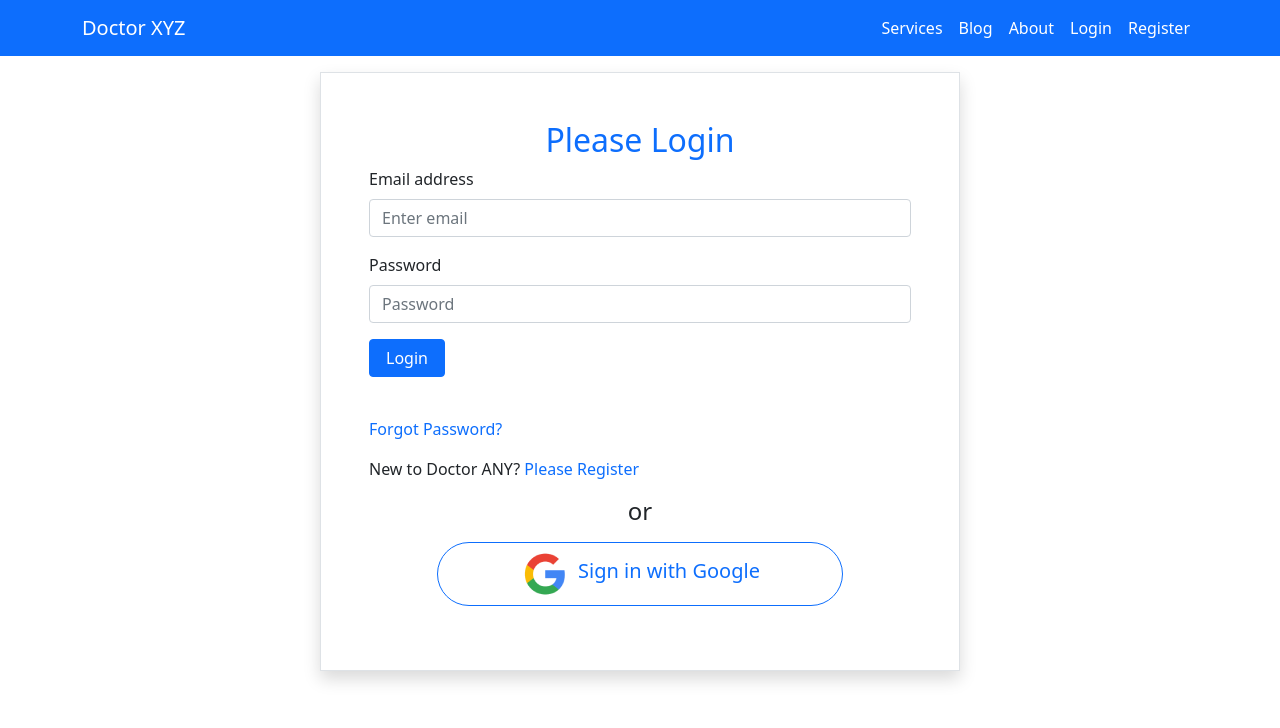
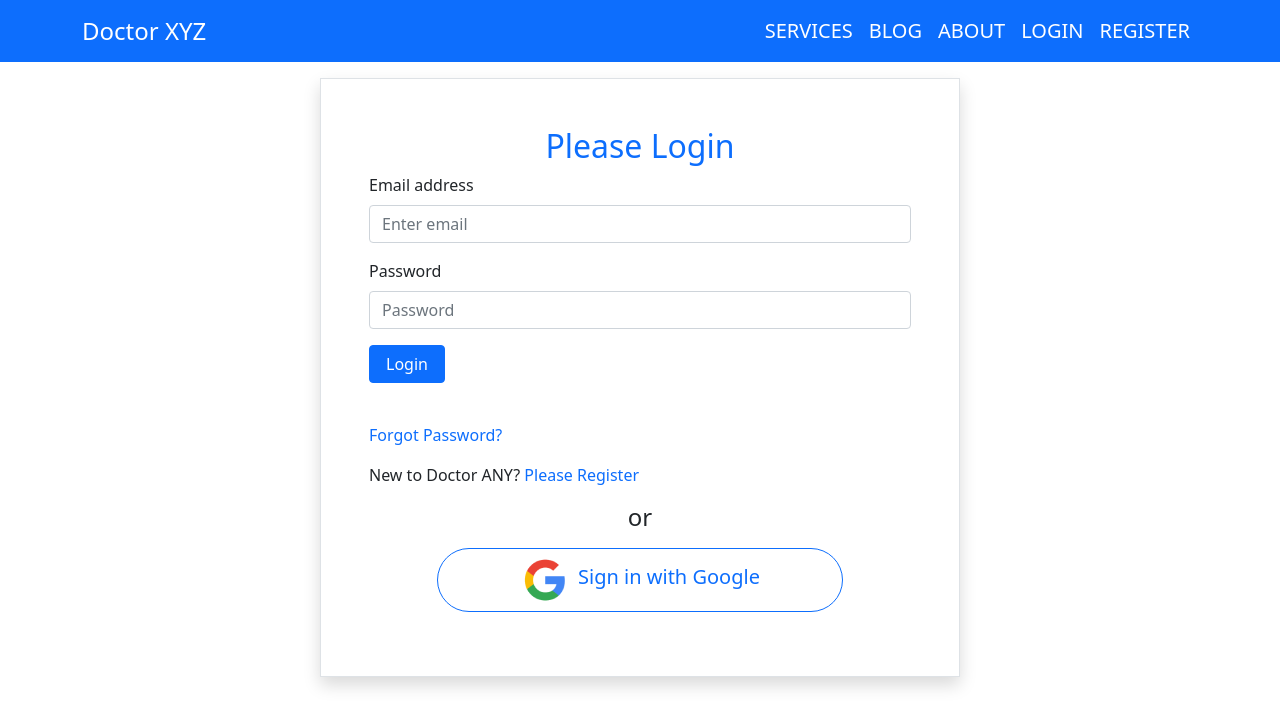
Before and after one commit to MDNURAAZAM/doctor-xyz, a React (Create React App) app: page /login in a window 1280 px wide. Shown: the top 728 px of the page. Built offline with nearby package versions, Linux system fonts and the light colour scheme; no server answers; the HTML template or start-up script is replaced by a standard one.

Commit message:
Modified some changes

```diff
--- a/src/CheckOut/CheckOut.js
+++ b/src/CheckOut/CheckOut.js
@@ -5,7 +5,7 @@ import { ServicesContext } from "../App";
 const CheckOut = () => {
   const { productId } = useParams();
   const services = useContext(ServicesContext);
-  const selectedProduct = services.find((service) => productId == service.id);
+  const selectedProduct = services?.find((service) => productId == service.id);
   const { name, price, description } = selectedProduct;
   const navigate = useNavigate();
   const handleCheckout = () => {
--- a/src/HomePage/Header/Header.js
+++ b/src/HomePage/Header/Header.js
@@ -17,40 +17,40 @@ const Header = () => {
     <div>
       <Navbar collapseOnSelect expand="lg" bg="primary" variant="dark">
         <Container>
-          <Navbar.Brand as={Link} to="/home">
+          <Navbar.Brand as={Link} to="/home" className="fs-4">
             Doctor XYZ
           </Navbar.Brand>
           <Navbar.Toggle aria-controls="responsive-navbar-nav" />
           <Navbar.Collapse id="responsive-navbar-nav">
             <Nav className="ms-auto">
-              <Nav.Link as={Link} to="/services" className="text-white">
-                Services
+              <Nav.Link as={Link} to="/services" className="text-white  fs-5">
+                SERVICES
               </Nav.Link>
-              <Nav.Link as={Link} to="/blog" className="text-white">
-                Blog
+              <Nav.Link as={Link} to="/blog" className="text-white fs-5">
+                BLOG
               </Nav.Link>
-              <Nav.Link as={Link} to="/about" className="text-white">
-                About
+              <Nav.Link as={Link} to="/about" className="text-white fs-5">
+                ABOUT
               </Nav.Link>
               {user ? (
                 <button
-                  className="btn btn-link text-white text-decoration-none"
+                  className="btn btn-link text-white text-decoration-none fs-5"
                   onClick={handleSignOut}
                 >
-                  Sign out
+                  SIGN OUT
                 </button>
               ) : (
                 <>
-                  <Nav.Link as={Link} to="/login" className="text-white">
-                    Login
+                  <Nav.Link as={Link} to="/login" className="text-white fs-5">
+                    LOGIN
                   </Nav.Link>
                   <Nav.Link
                     eventKey={2}
                     as={Link}
                     to="/register"
-                    className="text-white"
+                    className="text-white fs-5"
                   >
-                    Register
+                    REGISTER
                   </Nav.Link>
                 </>
               )}
--- /dev/null
+++ b/src/Loading/Loading.js
@@ -0,0 +1,15 @@
+import React from "react";
+import { Spinner } from "react-bootstrap";
+
+const Loading = () => {
+  return (
+    <div
+      style={{ height: "100vh" }}
+      className="w-100 d-flex justify-content-center align-items-center"
+    >
+      <Spinner animation="grow" variant="primary" />
+    </div>
+  );
+};
+
+export default Loading;
--- a/src/Login/RequireAuth/RequireAuth.js
+++ b/src/Login/RequireAuth/RequireAuth.js
@@ -2,6 +2,7 @@ import React from "react";
 import { useAuthState } from "react-firebase-hooks/auth";
 import { Navigate, useLocation } from "react-router-dom";
 import auth from "../../firebase.init";
+import Loading from "../../Loading/Loading";
 
 const RequireAuth = ({ children }) => {
   const [user] = useAuthState(auth);
```
Also changed, not shown: 1 other file (tests, documents, lock files or other folders).
